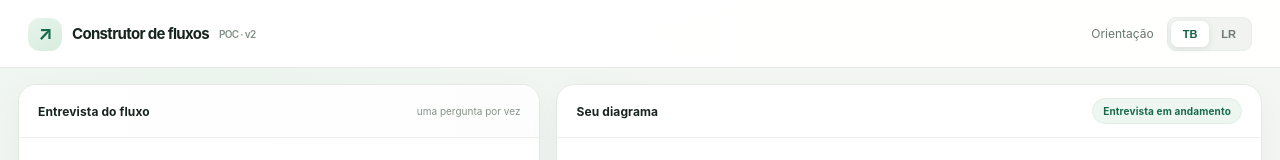
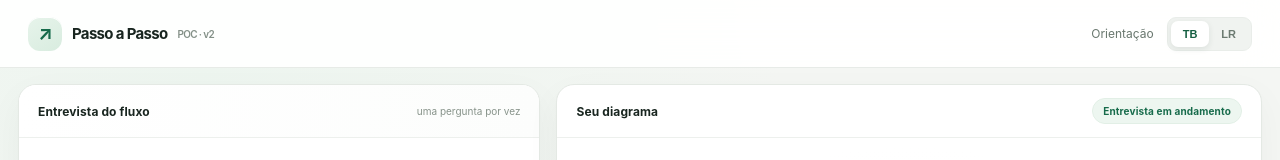
Before and after one commit to kiltonfernandes/passoapasso, a plain HTML site: page index.html in a window 1280 px wide. Shown: the top 160 px of the page. Drawn offline with Linux system fonts and the light colour scheme.

Commit message:
Polish Passo a Passo interface and Mermaid styling

```diff
--- a/index.html
+++ b/index.html
@@ -19,7 +19,7 @@ main{gap:16px;padding:16px 18px 18px}.left,.right{gap:16px}.panel{border-color:#
 @media(max-width:800px){main{padding:12px;gap:12px}.left,.right{gap:12px}.panel{border-radius:15px}header{height:60px;padding:0 14px}.brand{font-size:14px}.code{height:250px}.chat{min-height:390px}}
 @media(max-width:480px){main{padding:9px}.headright{gap:5px}.orientation button{padding:6px 9px}.canvas{padding:12px}.canvas svg{max-width:130%;transform-origin:center}.bar{padding:0 13px}.chatlog{padding:12px}.composer{padding:9px}.footnote{line-height:1.5}}
 </style></head>
-<body><header><div class="brand"><span class="logo">↗</span>Construtor de fluxos <span style="font-size:10px;color:#839087;font-weight:600">POC · v2</span></div><div class="headright"><span>Orientação</span><div class="orientation"><button id="tb" class="on">TB</button><button id="lr">LR</button></div></div></header>
+<body><header><div class="brand"><span class="logo">↗</span>Passo a Passo <span style="font-size:10px;color:#839087;font-weight:600">POC · v2</span></div><div class="headright"><span>Orientação</span><div class="orientation"><button id="tb" class="on">TB</button><button id="lr">LR</button></div></div></header>
 <main><section class="left"><div class="panel chat"><div class="bar"><span class="title">Entrevista do fluxo</span><span style="font-size:10px;color:#87938a">uma pergunta por vez</span></div><div class="chatlog" id="log" aria-live="polite"></div><form class="composer" id="form"><input id="answer" autocomplete="off" placeholder="Escreva sua resposta…"><button class="send">Enviar</button></form><div class="footnote">A qualquer momento, digite “voltar para o passo C” para criar um loop.</div></div><div class="panel code"><div class="bar"><span class="title">Código Mermaid</span><span class="badge">gerado automaticamente</span></div><pre id="code">%% O código Mermaid aparecerá aqui conforme construímos o fluxo.</pre></div></section><section class="right"><div class="panel diagram"><div class="bar"><span class="title">Seu diagrama</span><span class="badge" id="status">Entrevista em andamento</span></div><div class="canvas" id="canvas"><div class="empty">Vamos construir seu fluxo juntos.<br>Responda às perguntas no chat.</div></div></div></section></main>
 <script type="module">
 import mermaid from 'https://cdn.jsdelivr.net/npm/mermaid@11/dist/mermaid.esm.min.mjs';
```
